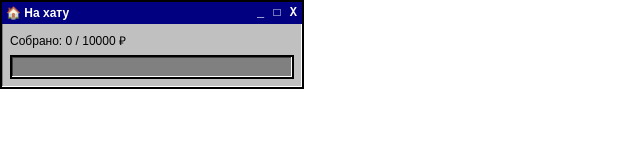
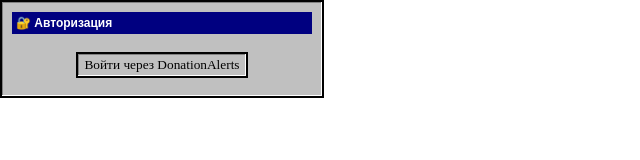
Before and after one commit to ArchieStarkh/archstrkh, a plain HTML site: page index.html in a window 1280 px wide. Shown: the whole page, without its empty margins (0-640 px from the left). Drawn offline with Linux system fonts and the light colour scheme.

Commit message:
Update index.html

```diff
--- a/index.html
+++ b/index.html
@@ -53,6 +53,18 @@ body {
 #goal {
   display: none;
 }
+.button {
+  margin-top: 10px;
+  background: #c0c0c0;
+  border: 2px solid #000;
+  box-shadow: inset -1px -1px #fff, inset 1px 1px #808080;
+  padding: 3px 6px;
+  cursor: pointer;
+  font-family: "MS Sans Serif";
+}
+.button:active {
+  box-shadow: inset 1px 1px #000, inset -1px -1px #fff;
+}
 </style>
 </head>
 <body>
@@ -66,22 +78,45 @@ body {
     </div>
   </div>
 
+  <div class="win95-window" id="login" style="text-align:center; padding:10px;">
+    <div class="win95-titlebar"><div>🔐 Авторизация</div></div>
+    <div class="win95-content">
+      <button class="button" onclick="authorize()">Войти через DonationAlerts</button>
+    </div>
+  </div>
+
   <audio id="ding" src="https://cdn.jsdelivr.net/gh/jxmk/Win95Sounds@main/Windows%2095%20Ding.wav" preload="auto"></audio>
 
 <script>
-const TOKEN = "ВАШ_ТОКЕН_СЮДА"; // вставь сюда свой access_token
+const CLIENT_ID = "16526"; // твой client_id
 const GOAL = 10000;
 let current = 0;
 
-document.getElementById("goal").style.display = "block";
+// Проверяем токен в URL
+const hash = window.location.hash;
+let accessToken = null;
+if (hash.includes("access_token=")) {
+  accessToken = new URLSearchParams(hash.substring(1)).get("access_token");
+  window.history.replaceState({}, document.title, window.location.pathname);
+}
+
+if (accessToken) {
+  document.getElementById("login").style.display = "none";
+  document.getElementById("goal").style.display = "block";
+  connectWebSocket();
+}
+
+function authorize() {
+  const redirect = encodeURIComponent(window.location.href);
+  window.location.href = `https://www.donationalerts.com/oauth/authorize?client_id=${CLIENT_ID}&redirect_uri=${redirect}&response_type=token&scope=oauth-donation-index`;
+}
 
 function connectWebSocket() {
   const ws = new WebSocket("wss://socket.donationalerts.ru:443");
   ws.onopen = () => {
-    console.log("✅ Соединение установлено");
     ws.send(JSON.stringify({
       command: "subscribe",
-      params: { access_token: TOKEN }
+      params: { access_token: accessToken }
     }));
   };
   ws.onmessage = (event) => {
@@ -94,7 +129,6 @@ function connectWebSocket() {
       document.getElementById("ding").play();
     }
   };
-  ws.onerror = (e) => console.error("❌ Ошибка WebSocket", e);
 }
 
 function updateBar() {
@@ -102,9 +136,6 @@ function updateBar() {
   document.getElementById("current").textContent = current.toFixed(2);
   document.getElementById("progress").style.width = percent + "%";
 }
-
-// Запуск
-connectWebSocket();
 </script>
 </body>
 </html>
```
